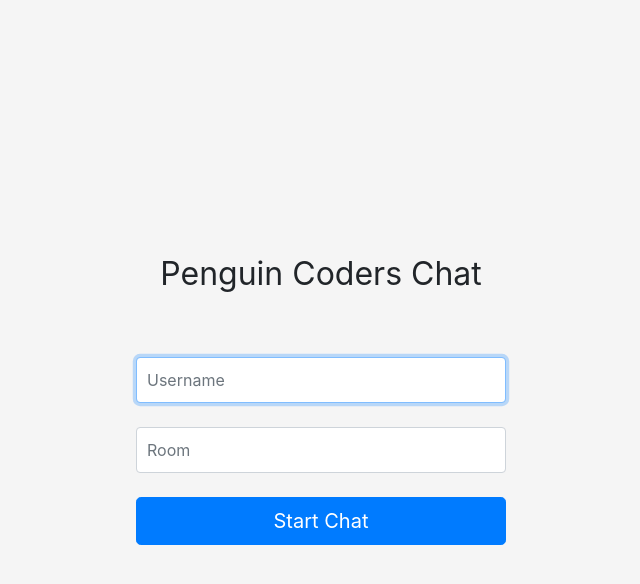
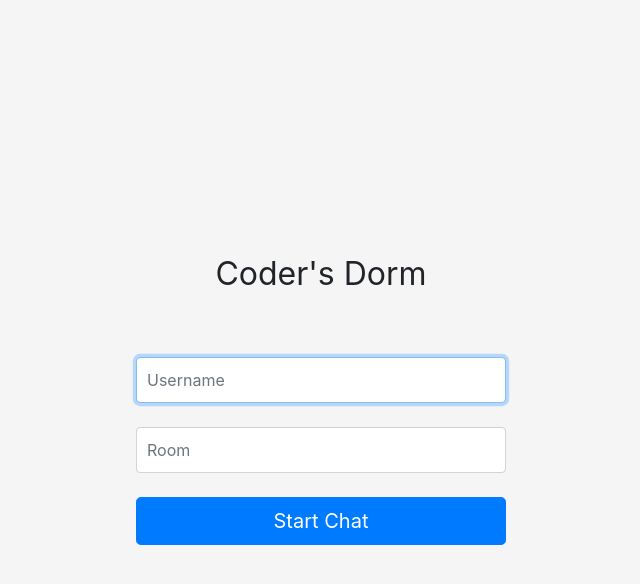
Before and after one commit to Shashwat-05/CHatApp-DevOps, a Flask app: page /chatindex in a window 1280 px wide. Shown: the top 584 px of the page, without its empty margins (319-959 px from the left). Run offline with Flask 2, Linux system fonts and the light colour scheme; some libraries are stand-ins or nearby versions.

Commit message:
updated index name

```diff
--- a/ChatApp/templates/chatindex.html
+++ b/ChatApp/templates/chatindex.html
@@ -10,7 +10,7 @@
 
 <body class="text-center">
   <form class="form-signin" action="{{url_for('chat')}}" method="POST">
-    <h1 class="h2 mb-3 font-weight-normal">Penguin Coders Chat</h1><br><br>
+    <h1 class="h2 mb-3 font-weight-normal">Coder's Dorm</h1><br><br>
     <input type="text" id="username" name="username" class="form-control" placeholder="Username" required autofocus><br>
     <input type="text" id="room" name="room" class="form-control" placeholder="Room" required><br>
     <button class="btn btn-lg btn-primary btn-block" value="submit">Start Chat</button>
```
